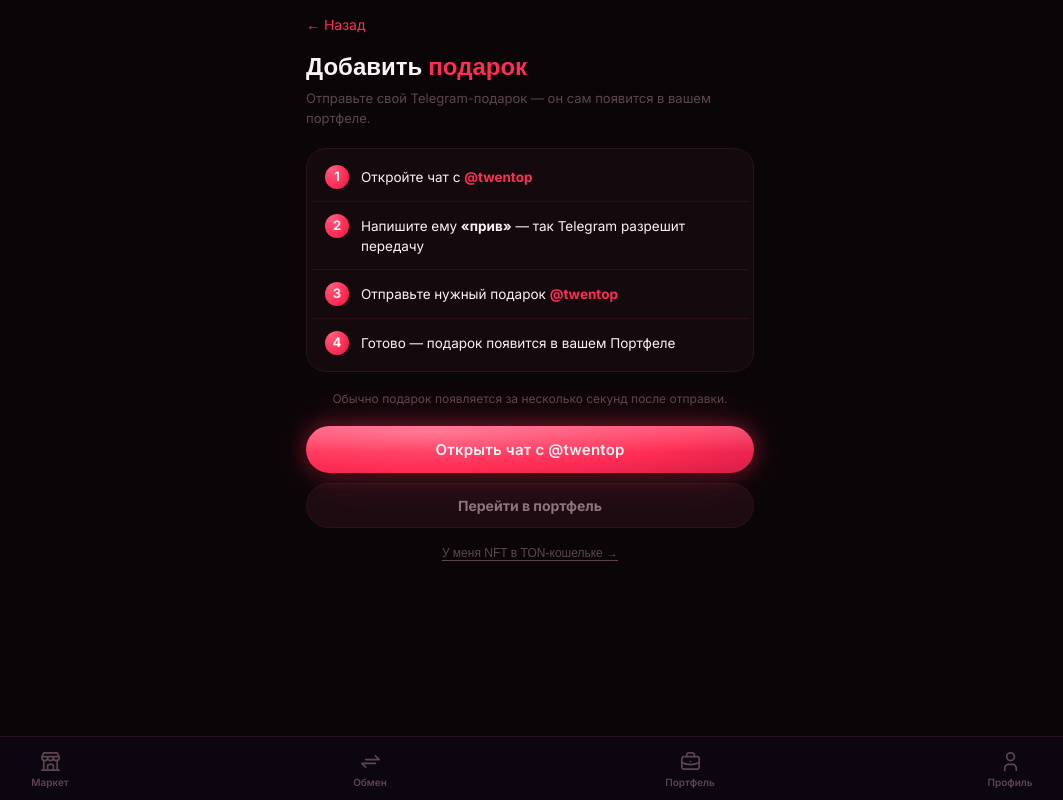
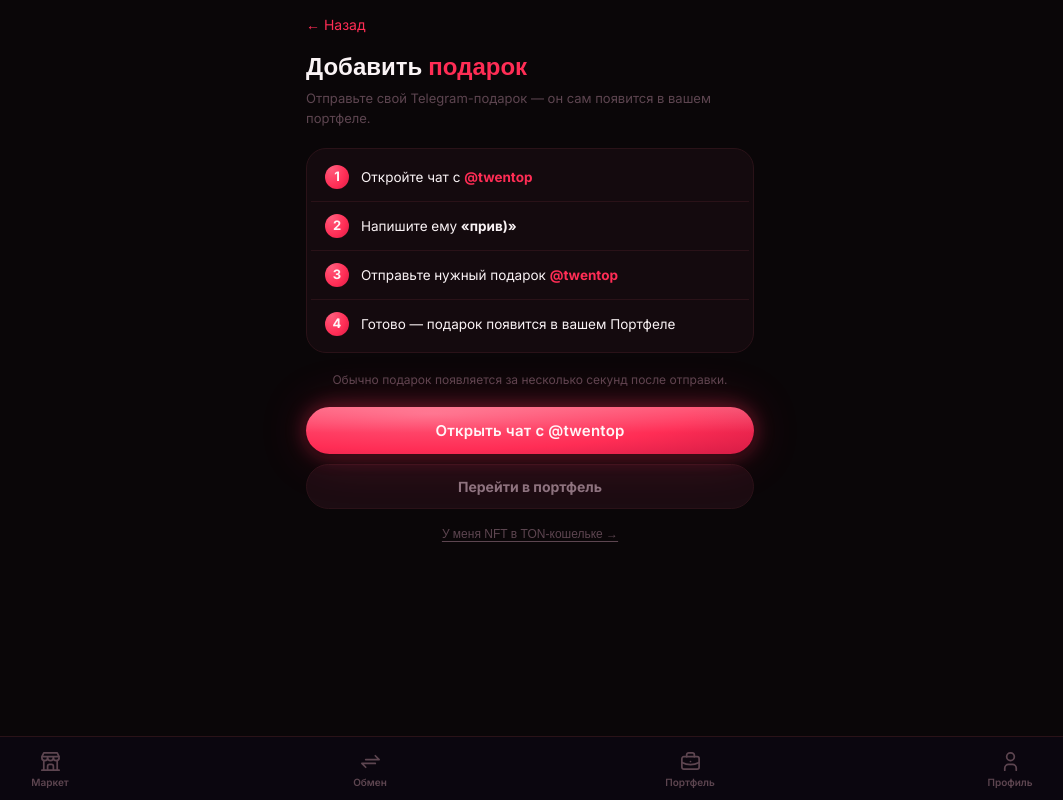
Before and after one commit to potonnickpridumayu/giftsafe-miniapp, a React (Vite) app: page /sell in a window 1280 px wide. Shown: the whole page, without its empty margins (110-1173 px from the left). Built offline with nearby package versions, Linux system fonts and the light colour scheme; what @tonconnect/ui-react would draw is missing.

Commit message:
C-7: Sell step-2 text to just priv), honest referral hint (1% of friend's sale)

```diff
--- a/src/pages/Referral.jsx
+++ b/src/pages/Referral.jsx
@@ -118,7 +118,7 @@
 
       <div style={{ marginTop: 20, padding: '14px 16px', background: 'var(--bg-card)', borderRadius: 'var(--radius-lg)', border: '1px solid var(--border)' }}>
         <div style={{ fontSize: 12, color: 'var(--text-muted)', lineHeight: 1.7 }}>
-          💡 Друг заходит по вашей ссылке → совершает сделки → вы получаете долю с комиссии. Начисления приходят на GRAM-баланс автоматически.
+          💡 Друг заходит по вашей ссылке → продаёт подарки → вам начисляется 1% от суммы каждой его продажи. Начисления приходят на GRAM-баланс автоматически.
         </div>
       </div>
     </div>
--- a/src/pages/Sell.jsx
+++ b/src/pages/Sell.jsx
@@ -178,7 +178,7 @@
           <div className="card" style={{ padding: 4, marginBottom: 18 }}>
             {[
               { n: 1, t: <>Откройте чат с <b style={{ color: 'var(--gold)' }}>@{BANK_USERNAME}</b></> },
-              { n: 2, t: <>Напишите ему <b>«прив»</b> — так Telegram разрешит передачу</> },
+              { n: 2, t: <>Напишите ему <b>«прив)»</b></> },
               { n: 3, t: <>Отправьте нужный подарок <b style={{ color: 'var(--gold)' }}>@{BANK_USERNAME}</b></> },
               { n: 4, t: <>Готово — подарок появится в вашем Портфеле</> },
             ].map((s, i, arr) => (
```
